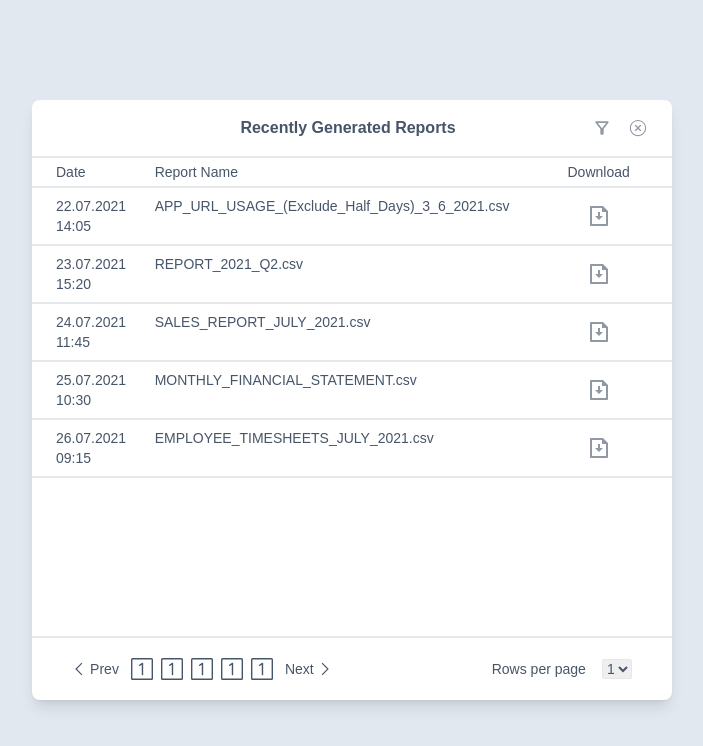
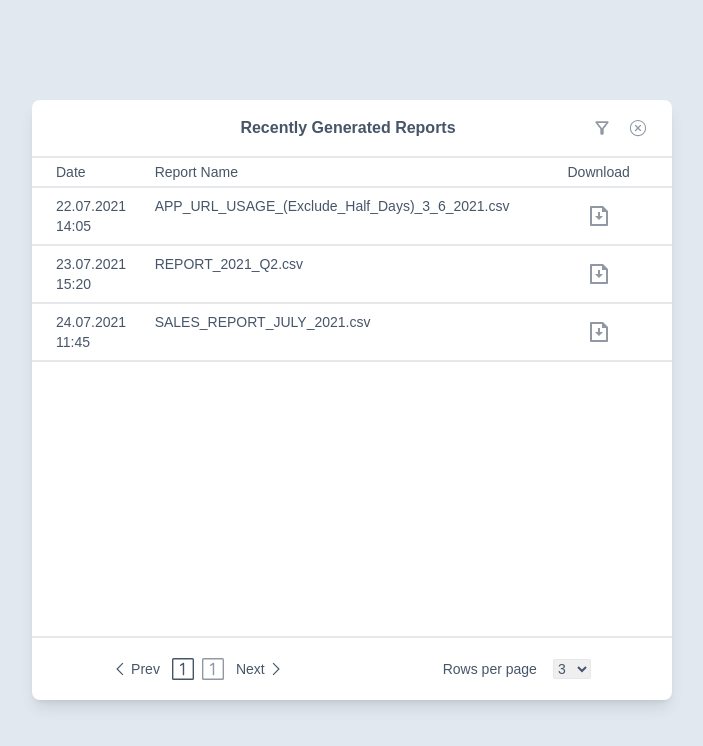
Before and after one commit to Kuntal97/nextjs-assignment, a Next.js app: page / in a window 1280 px wide. Shown: the top 746 px of the page, without its empty margins (288-991 px from the left). Built offline with nearby package versions, Linux system fonts and the light colour scheme.

Commit message:
fourth commit - implementing pagination and row generator

```diff
--- /dev/null
+++ b/src/app/Pages/Home.js
@@ -0,0 +1,138 @@
+"use client";
+import { MdOutlineFilterAlt } from "react-icons/md";
+import { IoIosCloseCircleOutline } from "react-icons/io";
+import { PiNumberSquareOneLight } from "react-icons/pi";
+import { GrPrevious, GrNext } from "react-icons/gr";
+import RowData from "../RowData/RowData";
+import { useState } from "react";
+
+// Define the Home component
+export default function Home() {
+	// Use useState hook to manage state
+	const [currentPage, setCurrentPage] = useState(0);
+	const [rowsPerPage, setRowsPerPage] = useState(3);
+
+	const rowData = [
+		{
+			date: "22.07.2021",
+			time: "14:05",
+			reportName: "APP_URL_USAGE_(Exclude_Half_Days)_3_6_2021.csv",
+		},
+		{ date: "23.07.2021", time: "15:20", reportName: "REPORT_2021_Q2.csv" },
+		{
+			date: "24.07.2021",
+			time: "11:45",
+			reportName: "SALES_REPORT_JULY_2021.csv",
+		},
+		{
+			date: "25.07.2021",
+			time: "10:30",
+			reportName: "MONTHLY_FINANCIAL_STATEMENT.csv",
+		},
+		{
+			date: "26.07.2021",
+			time: "09:15",
+			reportName: "EMPLOYEE_TIMESHEETS_JULY_2021.csv",
+		},
+	];
+
+	const totalPages = Math.ceil(rowData.length / rowsPerPage);
+
+	const handlePrevPage = () => {
+		setCurrentPage(currentPage - 1);
+	};
+
+	const handleNextPage = () => {
+		setCurrentPage(currentPage + 1);
+	};
+
+	const handleChangeRowsPerPage = (e) => {
+		setRowsPerPage(parseInt(e.target.value));
+		setCurrentPage(0);
+	};
+
+	const startIndex = currentPage * rowsPerPage;
+	const endIndex = startIndex + rowsPerPage;
+	const currentRows = rowData.slice(startIndex, endIndex);
+
+	return (
+		<main>
+			<div className="w-full h-screen flex items-center justify-center text-slate-600 bg-slate-200">
+				<div className="w-1/2 h-3/4 flex items-start  flex-col overflow-hidden shadow-lg rounded-lg bg-white">
+					<div className=" border-b-2 w-full flex items-center justify-center px-6 py-4">
+						<h3 className="w-full flex justify-center font-semibold ml-12">
+							Recently Generated Reports
+						</h3>
+						<div className="flex gap-4">
+							<span>
+								<MdOutlineFilterAlt opacity={0.6} size={20} />
+							</span>
+							<span>
+								<IoIosCloseCircleOutline opacity={0.6} size={20} />
+							</span>
+						</div>
+					</div>
+
+					<div className="border-b-2 w-full  flex text-sm py-1 px-6">
+						<div className=" w-2/12">Date</div>
+						<div className=" w-8/12">Report Name</div>
+						<div className=" flex justify-center w-2/12">Download</div>
+					</div>
+					<div className="w-full h-screen">
+						{currentRows.map((data, index) => (
+							<RowData
+								key={index}
+								date={data.date}
+								time={data.time}
+								reportName={data.reportName}
+							/>
+						))}
+					</div>
+
+					<div className=" w-full border-t-2 flex items-center justify-center gap-40 px-6 py-4">
+						<div className="flex gap-2">
+							<button
+								className="flex items-center text-sm gap-1"
+								disabled={currentPage === 0}
+								onClick={handlePrevPage}>
+								<GrPrevious size={14} />
+								Prev
+							</button>
+							<div className="flex">
+								{Array.from({ length: totalPages }).map((_, index) => (
+									<PiNumberSquareOneLight
+										key={index}
+										size={30}
+										style={{
+											cursor: "pointer",
+											opacity: index === currentPage ? 1 : 0.6,
+										}}
+										onClick={() => setCurrentPage(index)}
+									/>
+								))}
+							</div>
+							<button
+								className="flex items-center text-sm gap-1"
+								disabled={currentPage === totalPages - 1}
+								onClick={handleNextPage}>
+								Next
+								<GrNext size={14} />
+							</button>
+						</div>
+						<div className="flex gap-4">
+							<span className="text-sm">Rows per page</span>
+							<select
+								className="rounded-sm text-sm border"
+								value={rowsPerPage}
+								onChange={handleChangeRowsPerPage}>
+								<option value="3">3</option>
+								<option value="5">5</option>
+								<option value="10">10</option>
+							</select>
+						</div>
+					</div>
+				</div>
+			</div>
+		</main>
+	);
+}
--- a/src/app/page.js
+++ b/src/app/page.js
@@ -1,100 +1,14 @@
-import { MdOutlineFilterAlt } from "react-icons/md";
-import { IoIosCloseCircleOutline } from "react-icons/io";
-import { PiNumberSquareOneLight } from "react-icons/pi";
-import { GrPrevious, GrNext } from "react-icons/gr";
-import RowData from "./RowData/RowData";
+// page.js
 
-export default function Home() {
-	const rowData = [
-		{
-			date: "22.07.2021",
-			time: "14:05",
-			reportName: "APP_URL_USAGE_(Exclude_Half_Days)_3_6_2021.csv",
-		},
-		{ date: "23.07.2021", time: "15:20", reportName: "REPORT_2021_Q2.csv" },
-		{
-			date: "24.07.2021",
-			time: "11:45",
-			reportName: "SALES_REPORT_JULY_2021.csv",
-		},
-		{
-			date: "25.07.2021",
-			time: "10:30",
-			reportName: "MONTHLY_FINANCIAL_STATEMENT.csv",
-		},
-		{
-			date: "26.07.2021",
-			time: "09:15",
-			reportName: "EMPLOYEE_TIMESHEETS_JULY_2021.csv",
-		},
-	];
+// Import necessary modules and components
+import Home from "./Pages/Home";
+import RootLayout from "./layout";
 
+// Export default function to render the Next.js application
+export default function App() {
 	return (
-		<main>
-			<div className="w-full h-screen flex items-center justify-center text-slate-600 bg-slate-200">
-				<div className="w-1/2 h-3/4 flex items-start  flex-col overflow-hidden shadow-lg rounded-lg bg-white">
-					<div className=" border-b-2 w-full flex items-center justify-center px-6 py-4">
-						<h3 className="w-full flex justify-center font-semibold ml-12">
-							Recently Generated Reports
-						</h3>
-						<div className="flex gap-4">
-							<span>
-								<MdOutlineFilterAlt opacity={0.6} size={20} />
-							</span>
-							<span>
-								<IoIosCloseCircleOutline opacity={0.6} size={20} />
-							</span>
-						</div>
-					</div>
-
-					<div className="border-b-2 w-full  flex text-sm py-1 px-6">
-						<div className=" w-2/12">Date</div>
-						<div className=" w-8/12">Report Name</div>
-						<div className=" flex justify-center w-2/12">Download</div>
-					</div>
-					<div className="w-full h-screen">
-						{rowData.map((data, index) => (
-							<RowData
-								key={index}
-								date={data.date}
-								time={data.time}
-								reportName={data.reportName}
-							/>
-						))}
-					</div>
-
-					<div className=" w-full border-t-2 flex items-center justify-center gap-40 px-6 py-4">
-						<div className="flex gap-2">
-							<button className="flex items-center text-sm gap-1">
-								<GrPrevious size={14} />
-								Prev
-							</button>
-							<div className="flex">
-								<PiNumberSquareOneLight size={30} />
-								<PiNumberSquareOneLight size={30} />
-								<PiNumberSquareOneLight size={30} />
-								<PiNumberSquareOneLight size={30} />
-								<PiNumberSquareOneLight size={30} />
-							</div>
-							<button className="flex items-center text-sm gap-1">
-								Next
-								<GrNext size={14} />
-							</button>
-						</div>
-						<div className="flex gap-4">
-							<span className="text-sm">Rows per page</span>
-							<select className="rounded-sm text-sm border" name="" id="">
-								<option value="1">1</option>
-								<option value="2">2</option>
-								<option value="3">3</option>
-								<option value="4">4</option>
-								<option value="5">5</option>
-								<option value="6">6</option>
-							</select>
-						</div>
-					</div>
-				</div>
-			</div>
-		</main>
+		<RootLayout>
+			<Home />
+		</RootLayout>
 	);
 }
```
